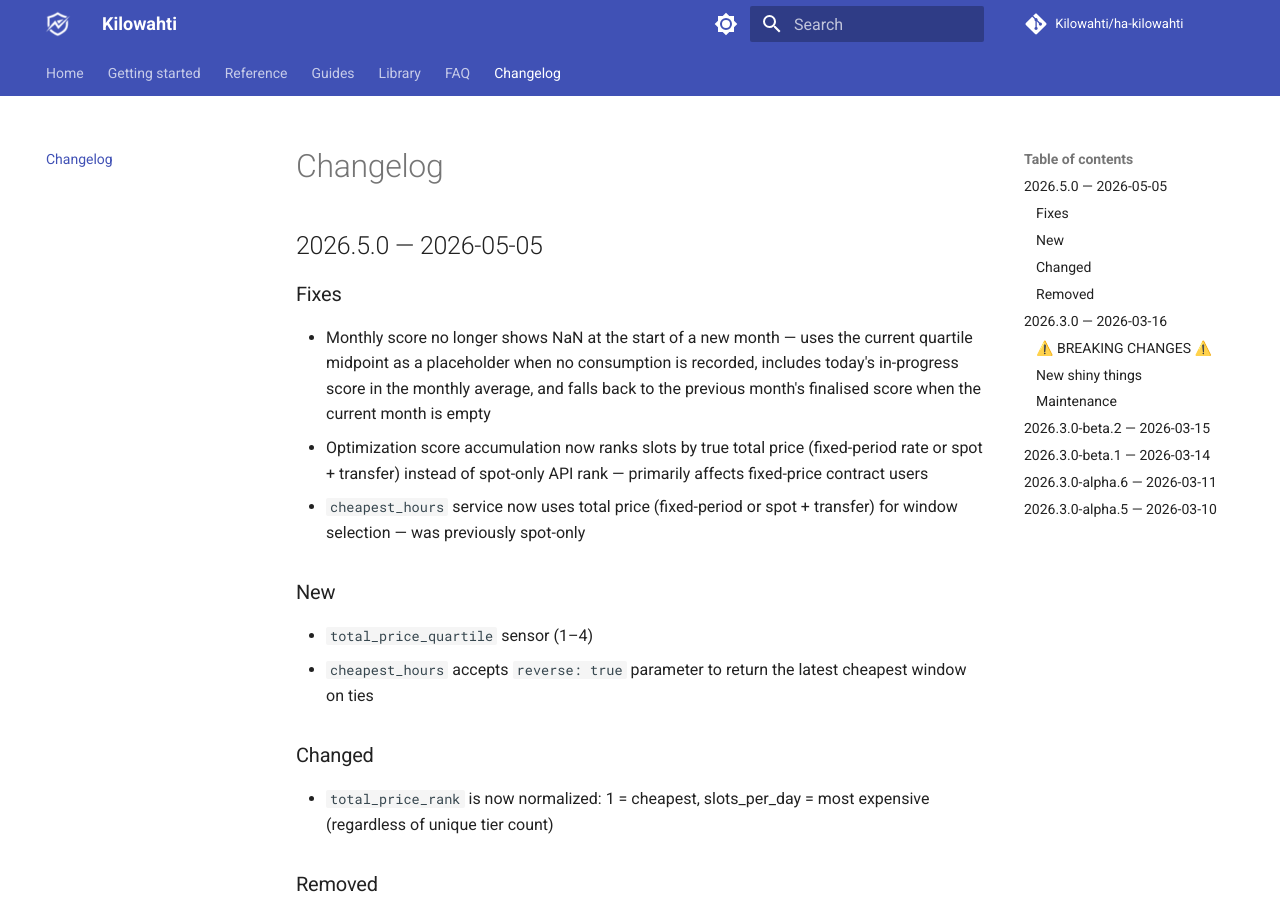
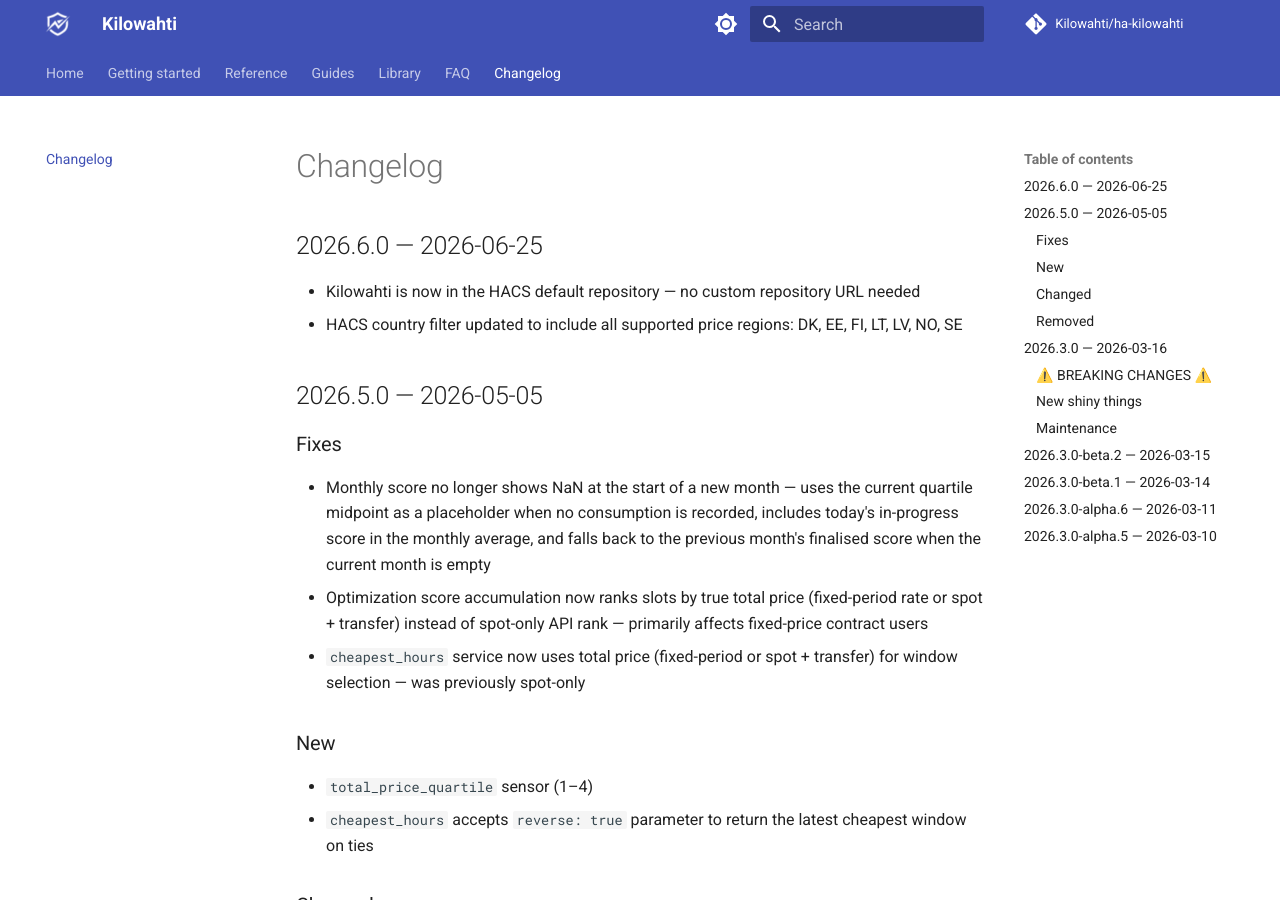
Before and after one commit to Kilowahti/kilowahti-docs, an MkDocs documentation site: the page built from docs/changelog.md, in a window 1280 px wide and 900 px high. Built offline with MkDocs 1.6.1 and Material for MkDocs 9.7.7, drawn with Linux system fonts in a browser that asks for light colours; comment, search, counter and statistics services are not loaded.

Commit message:
Update installation docs for HACS default status, add 2026.6.0 changelog entry

```diff
--- a/docs/changelog.md
+++ b/docs/changelog.md
@@ -1,4 +1,9 @@
 # Changelog
+
+## 2026.6.0 — 2026-06-25
+
+- Kilowahti is now in the HACS default repository — no custom repository URL needed
+- HACS country filter updated to include all supported price regions: DK, EE, FI, LT, LV, NO, SE
 
 ## 2026.5.0 — 2026-05-05
 
```
